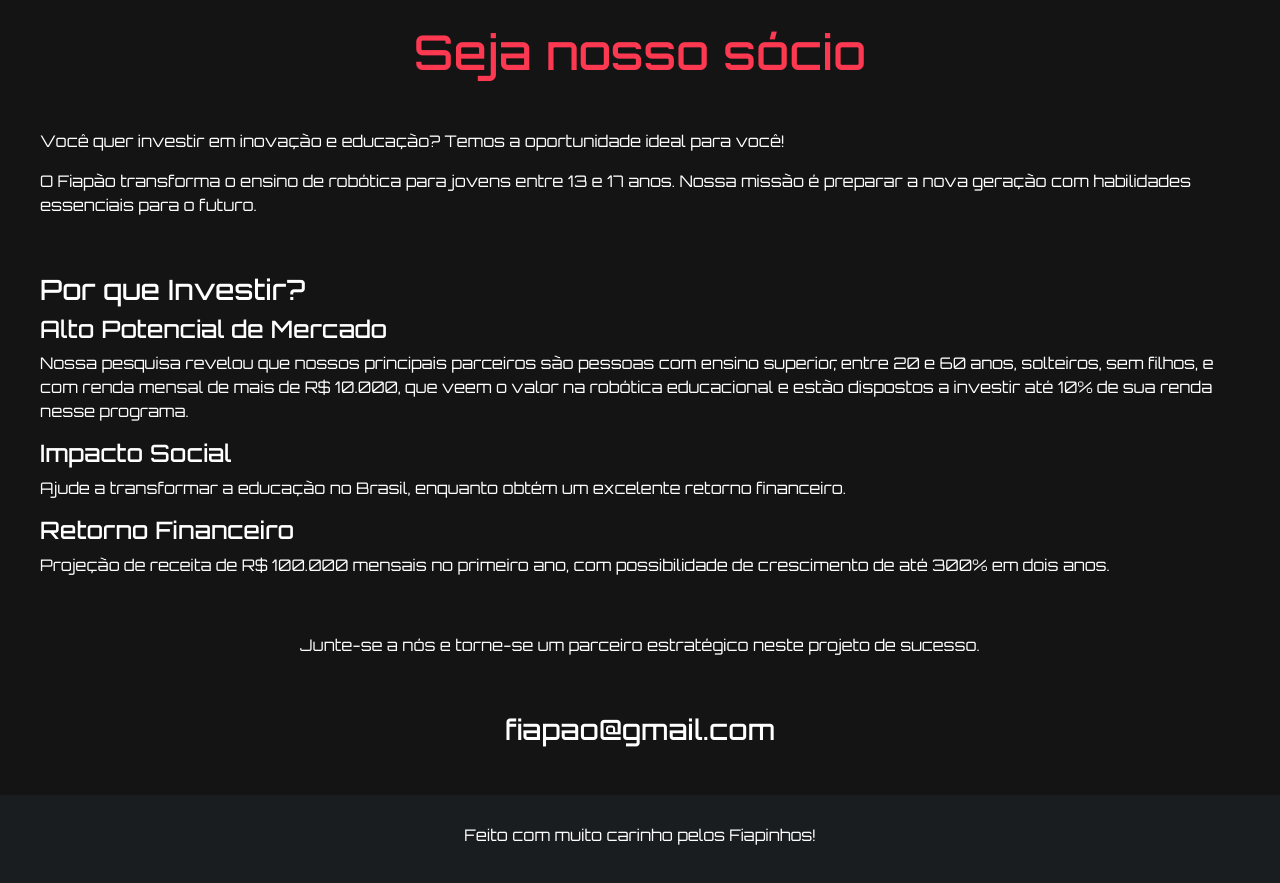
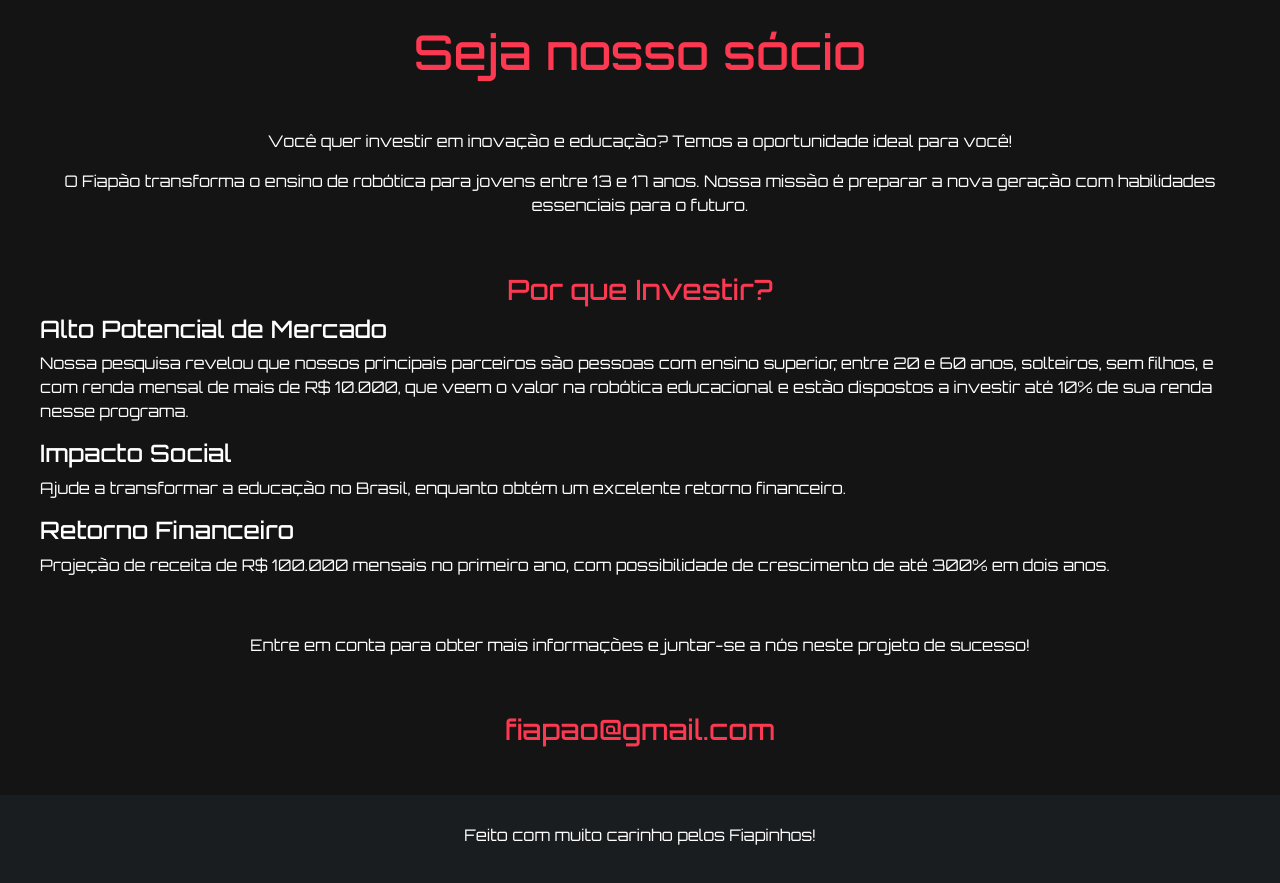
Before and after one commit to mortari17/Sprint-LND-3, a plain HTML site: page index.html in a window 1280 px wide. Shown: the part 7160-8043 px from the top of the page. Drawn offline with nearby package versions, Linux system fonts and the light colour scheme.

Commit message:
add css on be partner section

```diff
--- a/css/style.css
+++ b/css/style.css
@@ -189,6 +189,25 @@ i:hover {
     text-align: center;
 }
 
+#be-partner h3 {
+    color: var(--color-pink);
+}
+
+h4 {
+    color: var(--color-white);
+}
+
+.presentation {
+    display: flex;
+    flex-direction: column;
+    text-align: center;
+}
+
+.why-invest {
+    display: flex;
+    justify-content: center;
+}
+
 footer {
     height: 12vh;
     display: flex;
--- a/index.html
+++ b/index.html
@@ -352,12 +352,14 @@
 
   <div class="section" id="be-partner">
     <h2>Seja nosso sócio</h2>
-    <div>
+    <div class="presentation">
       <p>Você quer investir em inovação e educação? Temos a oportunidade ideal para você!</p>
       <p>O Fiapão transforma o ensino de robótica para jovens entre 13 e 17 anos. Nossa missão é preparar a nova geração com habilidades essenciais para o futuro.</p>
     </div>
     <div>
-      <h3>Por que Investir?</h3>
+      <div class="why-invest">
+        <h3>Por que Investir?</h3>
+      </div>
       <h4>Alto Potencial de Mercado</h4>
       <p>Nossa pesquisa revelou que nossos principais parceiros são pessoas com ensino superior, entre 20 e 60 anos, solteiros, sem filhos, e com renda mensal de mais de R$ 10.000, que veem o valor na robótica educacional e estão dispostos a investir até 10% de sua renda nesse programa.</p>
       <h4>Impacto Social</h4>
@@ -365,7 +367,7 @@
       <h4>Retorno Financeiro</h4>
       <p>Projeção de receita de R$ 100.000 mensais no primeiro ano, com possibilidade de crescimento de até 300% em dois anos.</p>
     </div>
-    <p>Junte-se a nós e torne-se um parceiro estratégico neste projeto de sucesso.</p>
+    <p>Entre em conta para obter mais informações e juntar-se a nós neste projeto de sucesso!</p>
     <h3>fiapao@gmail.com</h3>
   </div>
 
```
